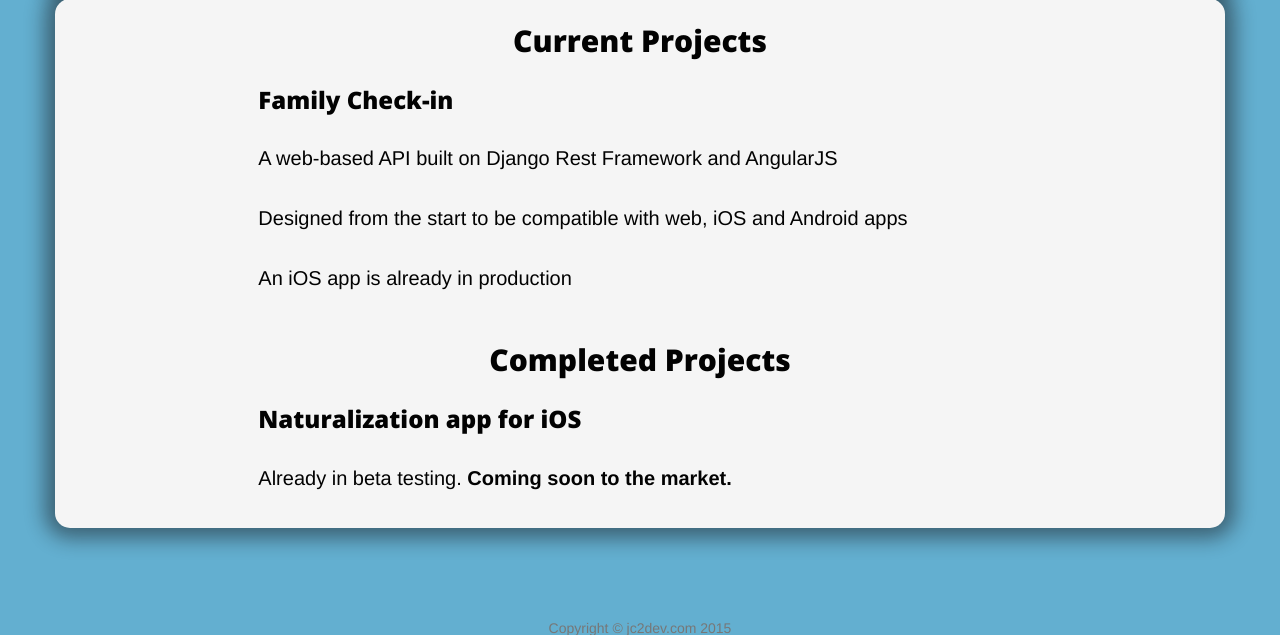
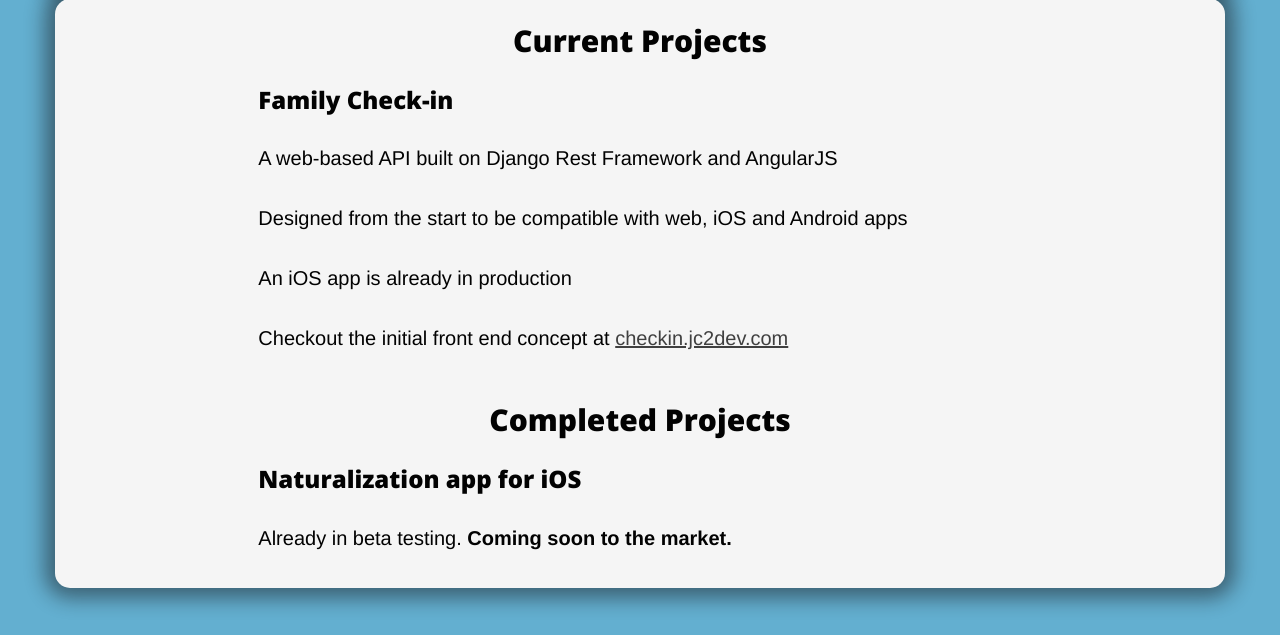
Before and after one commit to jjcarl/message_board, a Django app: page / in a window 1280 px wide. Shown: the part 199-834 px from the top of the page. Run offline with Django 3.2, Linux system fonts and the light colour scheme; some libraries are stand-ins or nearby versions.

Commit message:
added a link to the checkin front end subdomain for easy access and testing

```diff
--- a/main/templates/home.html
+++ b/main/templates/home.html
@@ -19,6 +19,7 @@
                 <p>A web-based API built on Django Rest Framework and AngularJS</p>
                 <p>Designed from the start to be compatible with web, iOS and Android apps</p>
                 <p>An iOS app is already in production</p>
+                <p>Checkout the initial front end concept at <a href="checkin.jc2dev.com">checkin.jc2dev.com</a></p>
             </div>
         </div>
         <div class="row">
```
